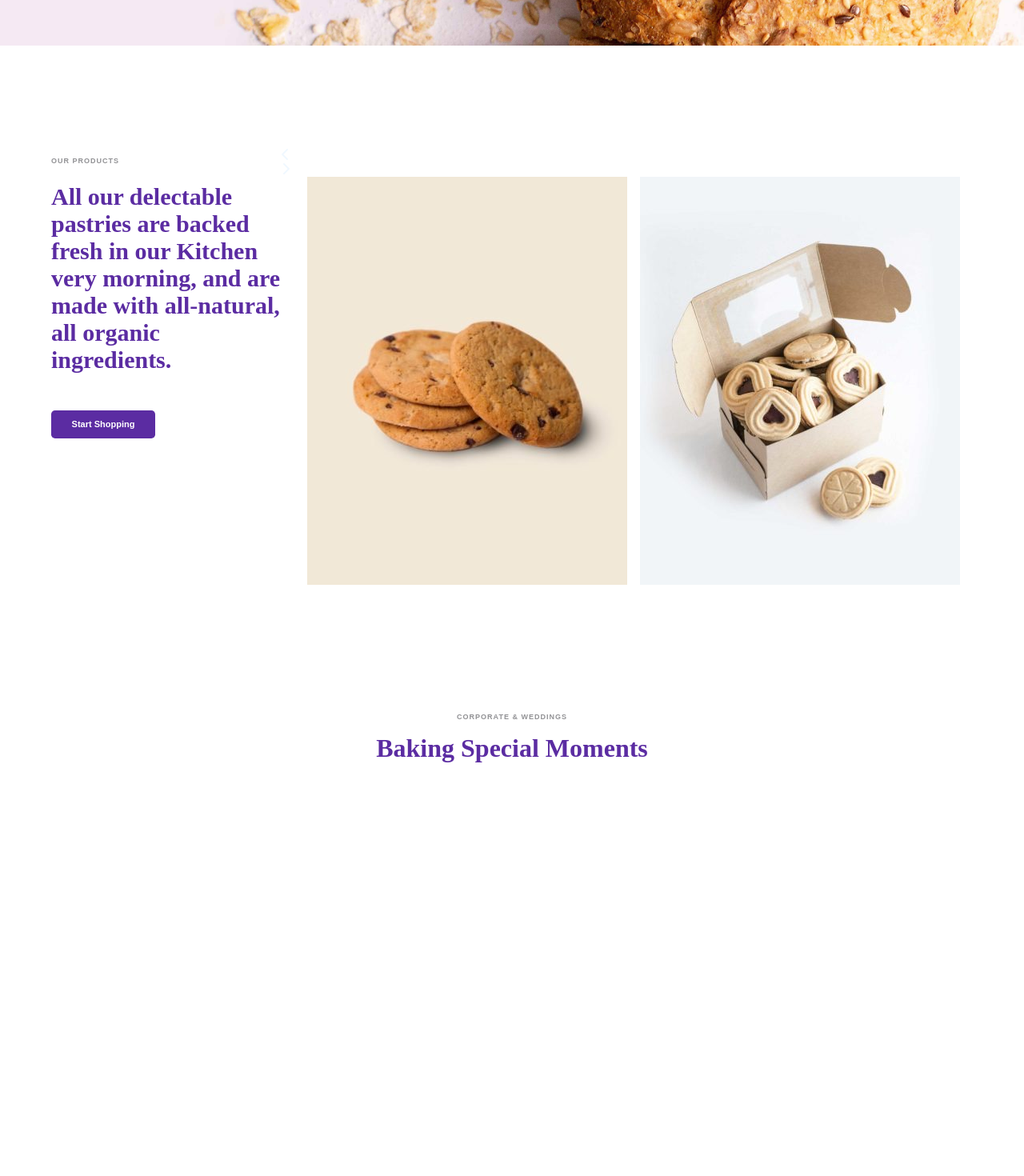
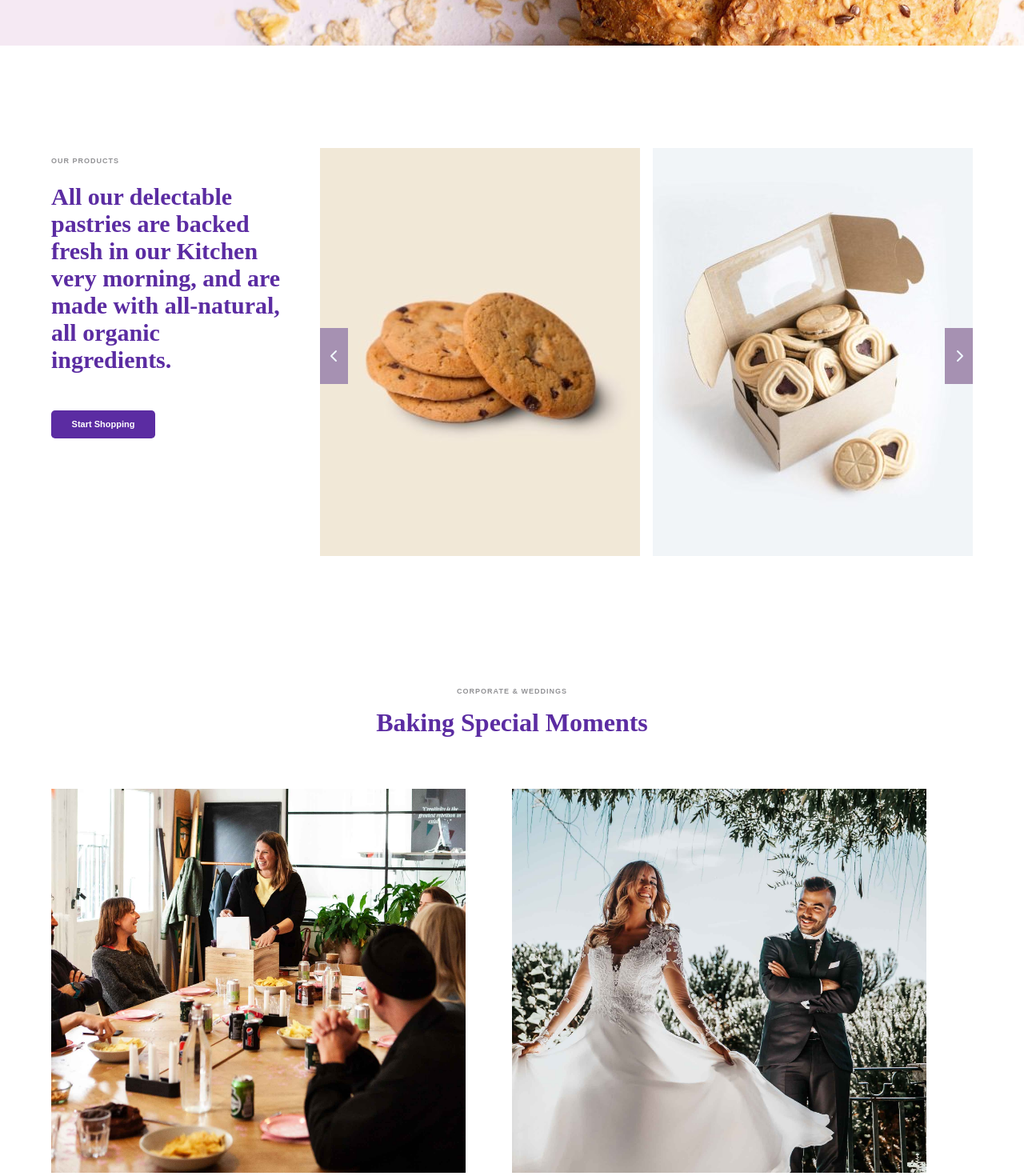
Before and after one commit to antonrugg/proj-html-vuejs, a Vue app: page / in a window 1280 px wide. Shown: the part 897-2367 px from the top of the page at 80% size. Before the commit the page ends 1915 px from the top, so only its background shows below. Built offline with nearby package versions, Linux system fonts and the light colour scheme.

Commit message:
special event section

```diff
--- a/src/components/CarouselComponent.vue
+++ b/src/components/CarouselComponent.vue
@@ -1,90 +1,157 @@
 <template>
   <section>
-        <a href="#nowhere"><div class="left-arrow"><font-awesome-icon icon="fa-solid fa-chevron-left" /></div></a>
-       <a href="#nowhere"><div class="right-arrow"><font-awesome-icon icon="fa-solid fa-chevron-right" /></div></a>
     <div class="card-carousel">
       <!-- <img :src="'@/assets/images/' + carouselItem.src" alt=""> -->
+      <div class="card-container"
+            @mouseover="isHover = true"
+            @mouseleave="isHover = false">
+            <div class="product-layer" v-show="isHover"></div>
+        <a href="#nowhere"><div class="chevron left-chevron">
+            <font-awesome-icon icon="fa-solid fa-chevron-left" /></div></a>
+        <img
+          src="@/assets/images/choco-chip-cookies-400x510.jpg"
+          alt="choco chip cookies"/>
+          <div class="hover-text" v-show="isHover">
 
-        <img src="@/assets/images/choco-chip-cookies-400x510.jpg" alt="choco chip cookies"/>
+              <h3>Choco Chip Cookies</h3>
+              <p>Cookies, Pastries</p>
+              <div>
+                  <span>$19.00</span>
+                  <span>$39.00</span>
+              </div>
+          </div>
+      </div>
 
-        <img src="@/assets/images/strawberry-jam-cookies-400x510.jpg" alt="strawberyy jam cookies"/>
+      <div class="card-container"
+            @mouseover="isHover = true"
+            @mouseleave="isHover = false">
+
+
+        <div class="product-layer" v-show="isHover"></div>
+        <a href="#nowhere"><div class="chevron right-chevron">
+            <font-awesome-icon icon="fa-solid fa-chevron-right" /></div></a>
+
+        <img
+          src="@/assets/images/strawberry-jam-cookies-400x510.jpg"
+          alt="strawberyy jam cookies"/>
+
+          <div class="hover-text" v-show="isHover">
+
+              <h3>Strawberyy Jam Cookies</h3>
+              <p>Cookies, Pastries</p>
+              <div>
+                  <span>$15.00</span>
+                  <span>$32.00</span>
+              </div>
+          </div>
 
 
 
+      </div>
     </div>
   </section>
 </template>
 
 <script>
+
+
 export default {
-    name: 'CarouselComponent',
+
+
+  name: "CarouselComponent",
   props: {
     carouselItems: Array,
+    carouselItem: Object,
+  },
+  data(){
+      return{
+          isHover: false,
+      }
+  },
+  methods: {
 
   },
+};
+</script>
 
-    methods:{
+<style lang="scss" scoped>
+@import "@/styles/generals.scss";
 
+.chevron {
+  position: absolute;
+  top: 225px;
+  background-color: #a691b2;
+  height: 70px;
+  width: 35px;
+  display: flex;
+  align-items: center;
+  justify-content: center;
+  z-index: 5;
+}
+
+.left-chevron {
+  left: 0px;
+}
+
+.right-chevron {
+  right: 0px;
+}
+
+.card-carousel {
+  display: flex;
+  margin-left: 2rem;
+  .card-container {
+    position: relative;
+    margin-left: 1rem;
+    cursor: pointer;
+  }
+}
+
+.fa-chevron-left {
+  color: aliceblue;
+}
+
+.fa-chevron-right {
+  color: aliceblue;
+}
+
+.hover-text{
+    position: absolute;
+    z-index: 2;
+    left: 30%;
+    right: 20%;
+    top: 40%;
+    bottom: -50%;
+    color: white;
+
+    h3{
+        font-family: serif;
+        font-size: 22px;
+        font-weight: 700;
+    }
+
+    p{
+        padding: 0.5rem 0rem 1rem 0rem;
+        text-align: center;
+        font-size: 10px;
+    }
+
+    span{
+        font-size: 20px;
+        text-align: center;
+        padding-right: 0.8rem;
+        padding-left: 1rem;
     }
 
 
 }
-</script>
 
-<style lang="scss" scoped>
-    @import '@/styles/generals.scss';
-
-    // section{
-
-
-    //     .left-arrow{
-    //         position: absolute;
-    //         left: 48px;
-    //         top: 250px;
-    //         background-color: $navbar-text-color;
-    //         height: 70px;
-    //         width: 35px;
-    //         display: flex;
-    //         align-items: center;
-    //         justify-content: center;
-    //     }
-
-    //     .right-arrow{
-    //         position: absolute;
-    //         right: -410px;
-    //         top: 250px;
-    //         background-color: $navbar-text-color;
-    //         height: 70px;
-    //         width: 35px;
-    //         display: flex;
-    //         align-items: center;
-    //         justify-content: center;
-
-    //     }
-    // }
-
-    .card-carousel{
-        display: flex;
-        margin-left: 2rem;
-
-        img{
-            margin-right: 1rem;
-        };
+.product-layer{
+        height: 100%;
+        width: 100%;
+        background-color: rgba(0, 0, 0, 0.3);
+        position: absolute;
+        top: 0;
+        left: 0;
     }
-
-    //     img{
-    //         margin-right: 1rem;
-    //     }
-
-
-    // }
-
-    .fa-chevron-left{
-    color: aliceblue;
-    }
-
-    .fa-chevron-right{
-    color: aliceblue;
-    }
-
 </style>
--- a/src/components/MainComponent.vue
+++ b/src/components/MainComponent.vue
@@ -5,92 +5,74 @@
         <p class="over-title">{{ textSections[1].overTitle }}</p>
         <p class="title-main">{{ textSections[1].title }}</p>
         <p class="text">{{ textSections[1].text }}</p>
-      <button class="btn"> {{ textSections[1].buttonText }} </button>
+        <button class="btn btn-main">{{ textSections[1].buttonText }}</button>
       </div>
-
 
       <div class="carousel">
         <CarouselComponent :carouselItems="carouselItems" />
       </div>
     </section>
 
-
-
-    <section class="inter-section">
-      <p class="over-title">corporate & weddings</p>
-      <h1 class="title inter">Baking Special Moments</h1>
-    </section>
-
-
-
+    <SpecialMomentComponent />
+    <SpecialMomentSection />
   </main>
 </template>
 
 <script>
-import CarouselComponent from './CarouselComponent.vue'
-
-
+import CarouselComponent from "./CarouselComponent.vue";
+import SpecialMomentComponent from "./SpecialMomentComponent.vue";
+import SpecialMomentSection from "./SpecialMomentSection.vue";
 
 
 export default {
-  name: 'MainComponent',
-  components:{
+  name: "MainComponent",
+  components: {
     CarouselComponent,
-
-
-
+    SpecialMomentComponent,
+    SpecialMomentSection,
   },
-  data(){
-    return{
-
-    }
+  data() {
+    return {};
   },
   props: {
     textSections: Array,
     carouselItems: Array,
   },
-
-}
+};
 </script>
 
 <!-- Add "scoped" attribute to limit CSS to this component only -->
 <style scoped lang="scss">
-  @import '@/styles/generals.scss';
-    main{
+@import "@/styles/generals.scss";
+main {
   margin: auto 5%;
   display: flex;
   flex-direction: column;
   align-items: center;
-
-
 }
 
-    .text-shopping{
+.text-shopping {
   display: flex;
   flex-direction: column;
   width: 33%;
-
 }
 
-     .shopping{
-
+.shopping {
   padding-top: 8rem;
   display: flex;
 
-        p{
+  p {
     padding: 0.7rem 0rem;
   }
 
-
-
-        .title-main{
+  .title-main {
     font-size: 30px;
     font-weight: bold;
     color: $title-text-color;
     font-family: serif;
   }
 
-        .text{
+  .text {
     font-size: 14px;
     font-weight: 500;
     color: $sub-title-text-color;
@@ -99,7 +81,7 @@ export default {
     word-spacing: 1px;
   }
 
-        .btn{
+  .btn {
     background-color: $title-text-color;
     padding: 0.7rem 1.4rem;
     border: none;
@@ -111,38 +93,23 @@ export default {
     cursor: pointer;
     width: 130px;
   }
+
+  .btn-main {
+    transition: 0.3s ease;
+
+    &:hover {
+      background-color: #f0edf5;
+      color: #58328b;
+      transition: 0.3s ease;
+    }
+  }
 }
 
-    .inter-section{
-      padding-top: 10rem;
-      padding-bottom: 4rem;
-      display: flex;
-      flex-direction: column;
-      align-items: center;
-
-    }
-
-    .over-title{
+.over-title {
   font-size: 9px;
   font-weight: 700;
   text-transform: uppercase;
   color: $sub-title-text-color;
   letter-spacing: 1px;
 }
-
-        .title{
-            font-size: 44px;
-            font-weight: bold;
-            color: $title-text-color;
-            font-family: serif;
-        }
-
-        .title.inter{
-          font-size: 32px;
-          margin-top: 1rem;
-        }
-
-
-
-
 </style>
--- a/src/components/SpecialMomentComponent.vue
+++ b/src/components/SpecialMomentComponent.vue
@@ -1,19 +1,19 @@
 <template>
-  <section>
-
+  <section class="inter-section">
+    <p class="over-title">corporate & weddings</p>
+    <h1 class="title inter">Baking Special Moments</h1>
   </section>
 </template>
 
 <script>
 export default {
-    name: 'SpecialMomentComponent'
-
-}
+  name: "SpecialMomentComponent",
+};
 </script>
 
 <style lang="scss" scoped>
-     @import '@/styles/generals.scss';
-    p{
+@import "@/styles/generals.scss";
+p {
   font-size: 9px;
   font-weight: 700;
   text-transform: uppercase;
@@ -21,12 +21,32 @@ export default {
   letter-spacing: 1px;
 }
 
-    h1{
+h1 {
   font-size: 30px;
   font-weight: bold;
   color: $title-text-color;
   font-family: serif;
 }
 
+.inter-section {
+  padding-top: 10rem;
+  padding-bottom: 4rem;
+  display: flex;
+  flex-direction: column;
+  align-items: center;
+}
 
+
+
+.title {
+  font-size: 44px;
+  font-weight: bold;
+  color: $title-text-color;
+  font-family: serif;
+}
+
+.title.inter {
+  font-size: 32px;
+  margin-top: 1rem;
+}
 </style>
--- /dev/null
+++ b/src/components/SpecialMomentSection.vue
@@ -0,0 +1,112 @@
+<template>
+  <section>
+      <div class="wrapper-display"
+           @mouseover="isHover = true"
+           @mouseleave="isHover = false">
+          <img src="@/assets/images/corporate-bg.jpg" alt="events meetings" v-show="!isHover">
+          <img src="@/assets/images/corporate-hover-bg.jpg" alt="events meetings bakery" v-show="isHover">
+          <img src="" alt="" v-show="isHover">
+
+
+          <div class="hover-text" v-show="isHover">
+            <p class="over-title">International Bakery</p>
+            <h3 class="title">Corporate Events</h3>
+            <button class="btn btn-events">Explore more</button>
+          </div>
+      </div>
+
+
+
+      <div class="wrapper-display"
+           @mouseover="isHover = true"
+           @mouseleave="isHover = false">
+          <img src="@/assets/images/wedding-bg.jpg" alt="events weddings" v-show="!isHover">
+          <img src="@/assets/images/wedding-hover-bg.jpg" alt="cake for weddings" v-show="isHover">
+
+
+          <div class="hover-text" v-show="isHover">
+            <p class="over-title">private dining hall</p>
+            <h3 class="title">Weddings & Parties</h3>
+            <button class="btn btn-events">Explore more</button>
+          </div>
+      </div>
+
+
+  </section>
+</template>
+
+<script>
+export default {
+    name: 'SpecialMomentSection',
+    data(){
+      return{
+          isHover: false,
+      }
+  },
+}
+</script>
+
+<style lang="scss" scoped>
+@import "@/styles/generals.scss";
+
+    section{
+        display: flex;
+        justify-content: space-around;
+
+        img{
+            width: 90%;
+            cursor: pointer;
+        }
+    }
+
+    .wrapper-display{
+        position: relative;
+    }
+
+    .hover-text{
+        position: absolute;
+        top: 40%;
+        right: 40%;
+        text-align: center;
+
+        .over-title{
+            font-size: 12px;
+            letter-spacing: 1px;
+            color: whitesmoke;
+            text-transform: uppercase;
+        }
+
+        .title{
+            font-size: 22px;
+            color: whitesmoke;
+            padding: 1.5rem 0rem;
+        }
+
+        .btn {
+    background-color: $title-text-color;
+    padding: 0.7rem 1.4rem;
+    border: none;
+    border-radius: 0.3rem;
+    color: white;
+    font-size: 11px;
+    font-weight: 600;
+    margin-top: 0.8rem;
+    cursor: pointer;
+    width: 130px;
+  }
+
+  .btn-events {
+    transition: 0.3s ease;
+
+    &:hover {
+      background-color: #f0edf5;
+      color: #58328b;
+      transition: 0.3s ease;
+    }
+  }
+
+
+    }
+
+
+</style>
--- a/src/main.js
+++ b/src/main.js
@@ -10,6 +10,7 @@ import { faRectangleList } from '@fortawesome/free-solid-svg-icons'
 import { faChevronRight } from '@fortawesome/free-solid-svg-icons'
 import { faChevronLeft } from '@fortawesome/free-solid-svg-icons'
 
+// brand icons
 import { faInstagram } from '@fortawesome/free-brands-svg-icons'
 import { faTwitter } from '@fortawesome/free-brands-svg-icons'
 import { faFacebookF } from '@fortawesome/free-brands-svg-icons'
```
Also changed, not shown: src/assets/data/carousel.json (+21 -9 lines), src/components/HeaderComponent.vue (+13 -1 lines). Lines whose indentation alone changed are shown as unchanged.
